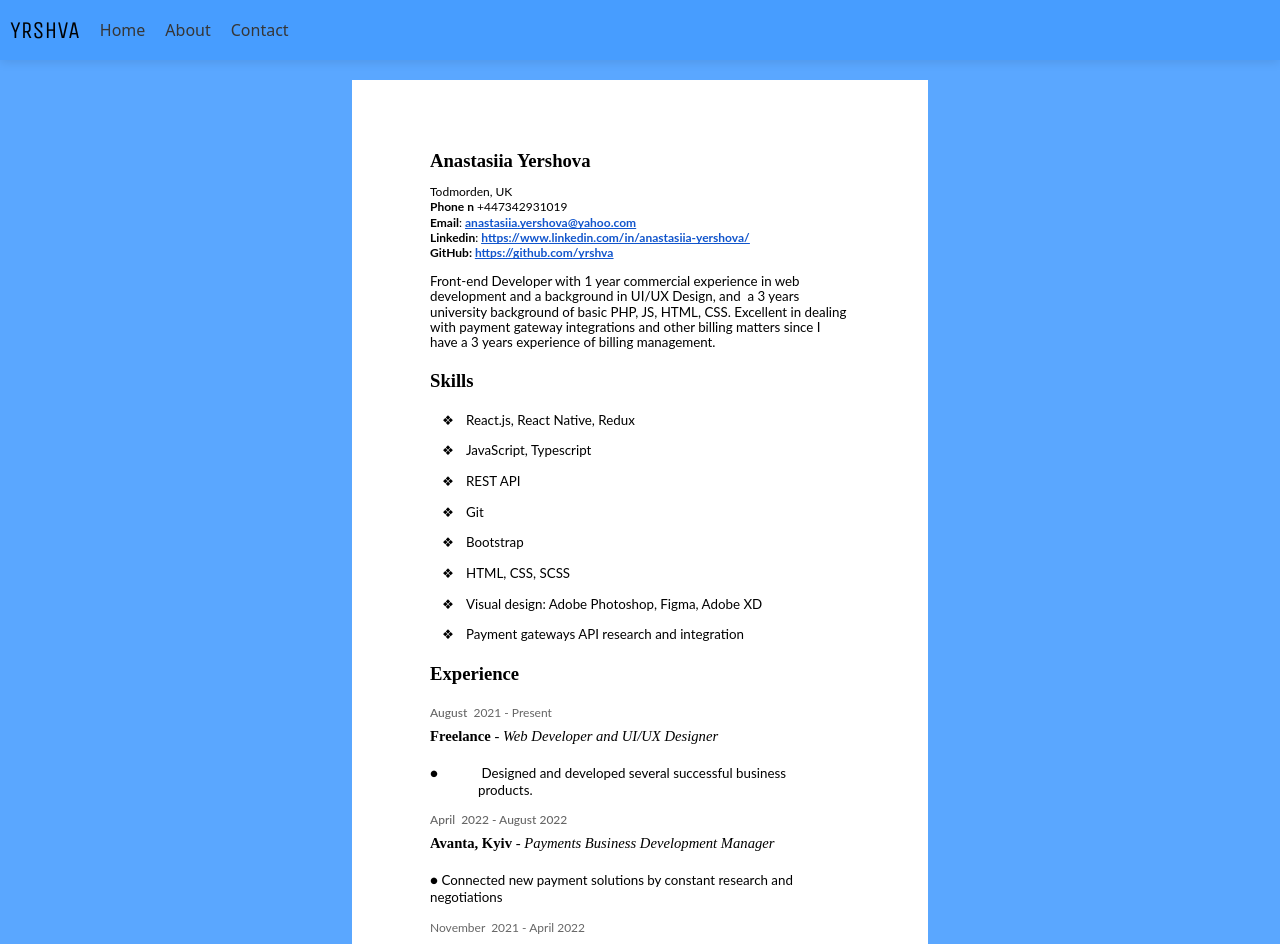
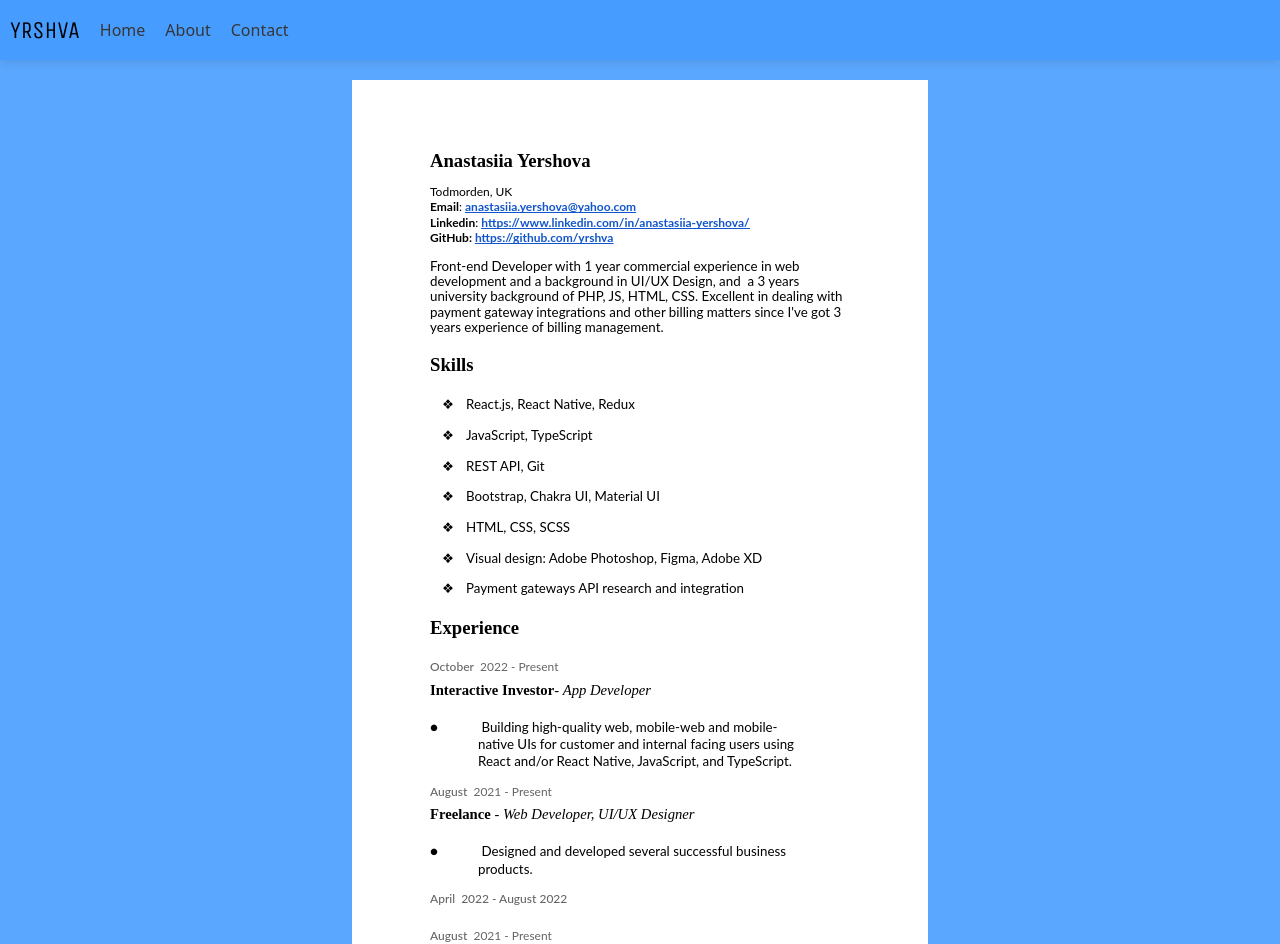
Before and after one commit to yrshva/yrshva.com, a React (Create React App) app: page /about in a window 1280 px wide. Shown: the top 944 px of the page. Built offline with nearby package versions, Linux system fonts and the light colour scheme; a web font is replaced by a local one; what react-animations would draw is missing.

Commit message:
update resume

```diff
--- a/src/components/pages/AboutPage/Resume.tsx
+++ b/src/components/pages/AboutPage/Resume.tsx
@@ -5,15 +5,11 @@ const Resume = () => {
   return (
     <div className="cv">
       <div className="c21">
-        <p className="c4 title" id="h.5rf9wr4r3no2">
+        <p className="c4 title" >
           <span>Anastasiia Yershova</span>
         </p>
         <p className="c2">
           <span className="c12">Todmorden, UK</span>
-        </p>
-        <p className="c2">
-          <span className="c15 c22">Phone n</span>
-          <span className="c12">&nbsp;+447342931019</span>
         </p>
         <p className="c2">
           <span className="c15 c22">Email</span>
@@ -55,12 +51,12 @@ const Resume = () => {
           <span>
             Front-end Developer with 1 year commercial experience in web
             development and a background in UI/UX Design, and &nbsp;a 3 years
-            university background of basic PHP, JS, HTML, CSS. Excellent in
+            university background of PHP, JS, HTML, CSS. Excellent in
             dealing with payment gateway integrations and other billing matters
-            since I have a 3 years experience of billing management.
+            since I've got 3 years experience of billing management.
           </span>
         </p>
-        <h1 className="c19 c18" id="h.628phil8unj9">
+        <h1 className="c19 c18" >
           <span className="c25 c22">Skills</span>
         </h1>
         <ul className="c11 lst-kix_cigb9kkcnmxx-0 start">
@@ -68,16 +64,13 @@ const Resume = () => {
             <span className="c7">React.js, React Native, Redux</span>
           </li>
           <li className="c16 li-bullet-0">
-            <span className="c7">JavaScript, Typescript</span>
+            <span className="c7">JavaScript, TypeScript</span>
           </li>
           <li className="c16 li-bullet-0">
-            <span className="c7">REST API</span>
-          </li>
-          <li className="c16 li-bullet-0">
-            <span className="c7">Git</span>
+            <span className="c7">REST API, Git</span>
           </li>
           <li className="c16 c18 li-bullet-0">
-            <span className="c7">Bootstrap</span>
+            <span className="c7">Bootstrap, Chakra UI, Material UI</span>
           </li>
           <li className="c16 c18 li-bullet-0">
             <span className="c7">HTML, CSS, SCSS</span>
@@ -91,14 +84,49 @@ const Resume = () => {
             <span>Payment gateways API research and integration</span>
           </li>
         </ul>
-        <h1 className="c18 c19" id="h.k8ysck8q9mgf">
+        <h1 className="c18 c19" >
           <span className="c22 c25">Experience</span>
         </h1>
-        <h2 className="c8" id="h.z67c5lltuhhj">
+        <h2 className="c8" >
+          <span>October</span>
+          <span className="c1">&nbsp; 2022 - Present</span>
+        </h2>
+        <h3 className="c0" >
+          <span>Interactive Investor</span>
+          <span className="c23">- </span>
+          <span className="c6">App Developer</span>
+        </h3>
+        <ul className="c11 lst-kix_iqzifbczfjv5-0 start">
+          <li className="c9 li-bullet-1">
+            <span>
+              &nbsp;Building high-quality web, mobile-web and mobile-native UIs for customer and internal facing users using React and/or React Native, JavaScript, and TypeScript.
+            </span>
+          </li>
+        </ul>
+        <h2 className="c8" >
           <span>August</span>
           <span className="c1">&nbsp; 2021 - Present</span>
         </h2>
-        <h3 className="c0" id="h.rbh2hs1ha1lj">
+        <h3 className="c0" >
+          <span>Freelance </span>
+          <span className="c23">- </span>
+          <span className="c6">Web Developer, UI/UX Designer</span>
+        </h3>
+        <ul className="c11 lst-kix_iqzifbczfjv5-0 start">
+          <li className="c9 li-bullet-1">
+            <span>
+              &nbsp;Designed and developed several successful business products.
+            </span>
+          </li>
+        </ul>
+        <h2 className="c8" >
+          <span>April &nbsp;2022 - August 2022</span>
+        </h2>
+        <h2 className="c8" >
+          <span>August</span>
+          <span className="c1">&nbsp; 2021 - Present</span>
+        </h2>
+        <h3 className="c0" >
           <span>Freelance </span>
           <span className="c23">- </span>
           <span className="c6">Web Developer and UI/UX Designer</span>
@@ -110,10 +138,10 @@ const Resume = () => {
             </span>
           </li>
         </ul>
-        <h2 className="c8" id="h.arnrh62rcfpt">
+        <h2 className="c8" >
           <span>April &nbsp;2022 - August 2022</span>
         </h2>
-        <h3 className="c0" id="h.mofu6vopi18q">
+        <h3 className="c0" >
           <span>Avanta</span>
           <span>, Kyiv</span>
           <span className="c6">
@@ -128,10 +156,10 @@ const Resume = () => {
             </span>
           </li>
         </ul>
-        <h2 className="c8" id="h.8p24tzp33ejg">
+        <h2 className="c8" >
           <span className="c1">November &nbsp;2021 - April 2022</span>
         </h2>
-        <h3 className="c0" id="h.2mwrupb75gpr">
+        <h3 className="c0" >
           <span>Bistox Holding OU, Kyiv</span>
           <span className="c6">&nbsp;- Billing Manager</span>
         </h3>
@@ -147,10 +175,10 @@ const Resume = () => {
             </span>
           </li>
         </ul>
-        <h2 className="c8" id="h.ofqvm11ssz2i">
+        <h2 className="c8" >
           <span>September &nbsp;2019 &nbsp;- October 2021</span>
         </h2>
-        <h3 className="c0" id="h.klvjjwvj40i3">
+        <h3 className="c0" >
           <span>BI-Online Solutions</span>
           <span>, Kyiv</span>
           <span className="c6">&nbsp;- Billing Manager</span>
@@ -163,14 +191,14 @@ const Resume = () => {
             </span>
           </li>
         </ul>
-        <h1 className="c19 c18" id="h.6oztx7omgpqo">
+        <h1 className="c19 c18" >
           <span className="c25 c22">Education</span>
         </h1>
-        <h2 className="c8" id="h.v9j91n2fon3f">
+        <h2 className="c8" >
           <span>September</span>
           <span className="c1">&nbsp; 2017 - February 2020</span>
         </h2>
-        <h3 className="c0" id="h.78rlvk1sif5a">
+        <h3 className="c0" >
           <span>Igor Sikorsky Kyiv Polytechnic Institute</span>
           <span>, Kyiv</span>
           <span className="c17">
```
